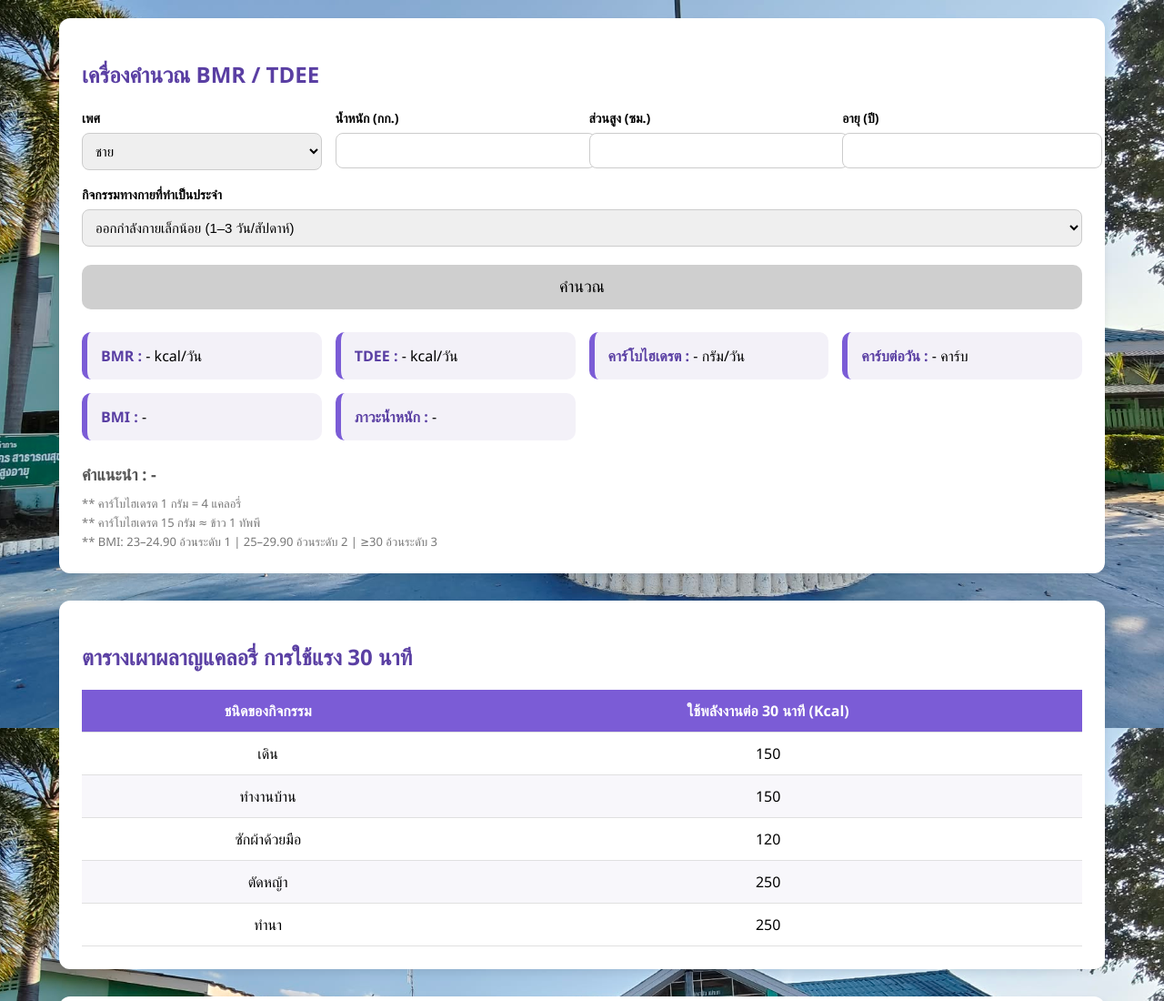
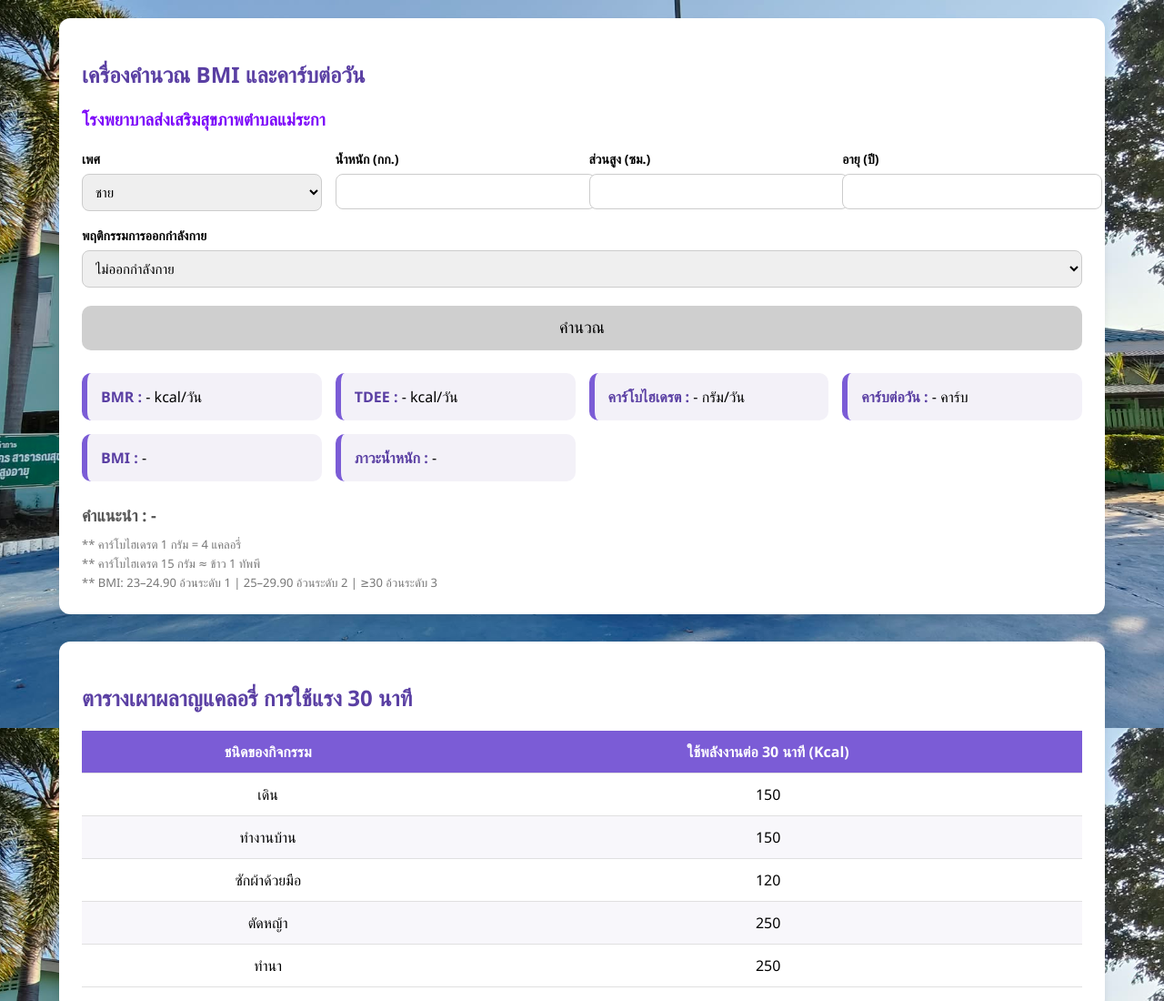
Before and after one commit to sirapop25550/BMR-Calculater, a plain HTML site: page index.html in a window 1280 px wide. Shown: the top 1100 px of the page at 91% size. Drawn offline with Linux system fonts and the light colour scheme.

Commit message:
Add files via upload

```diff
--- a/index.html
+++ b/index.html
@@ -3,7 +3,7 @@
 <head>
   <meta charset="UTF-8" />
   <meta name="viewport" content="width=device-width, initial-scale=1.0" />
-  <title>BMR / TDEE Calculator</title>
+  <title>เครื่องคำนวณ BMI และคาร์บต่อวัน โรงพยาบาลส่งเสริมสุขภาพตำบลแม่ระกา </title>
 
   <style>
     body {
@@ -17,6 +17,10 @@
 
     h2 {
       color: #5a3fa3;
+      margin-bottom: 20px;
+    }
+    h3 {
+      color: #7b05f9;
       margin-bottom: 20px;
     }
 
@@ -185,8 +189,8 @@
 
 <!-- ================= CALCULATOR ================= -->
 <div class="container">
-  <h2>เครื่องคำนวณ BMR / TDEE</h2>
-
+  <h2>เครื่องคำนวณ BMI และคาร์บต่อวัน</h2>
+  <h3>โรงพยาบาลส่งเสริมสุขภาพตำบลแม่ระกา</h3>
   <div class="grid">
     <div>
       <label>เพศ</label>
@@ -213,10 +217,10 @@
   </div>
 
   <div style="margin-top:15px;">
-    <label>กิจกรรมทางกายที่ทำเป็นประจำ</label>
+    <label>พฤติกรรมการออกกำลังกาย</label>
     <select id="activity">
       <option value="1.2">ไม่ออกกำลังกาย</option>
-      <option value="1.375" selected>ออกกำลังกายเล็กน้อย (1–3 วัน/สัปดาห์)</option>
+      <option value="1.375">ออกกำลังกายเล็กน้อย (1–3 วัน/สัปดาห์)</option>
       <option value="1.55">ออกกำลังกายปานกลาง (3–5 วัน/สัปดาห์)</option>
       <option value="1.725">ออกกำลังกายหนัก (6–7 วัน/สัปดาห์)</option>
     </select>
```
